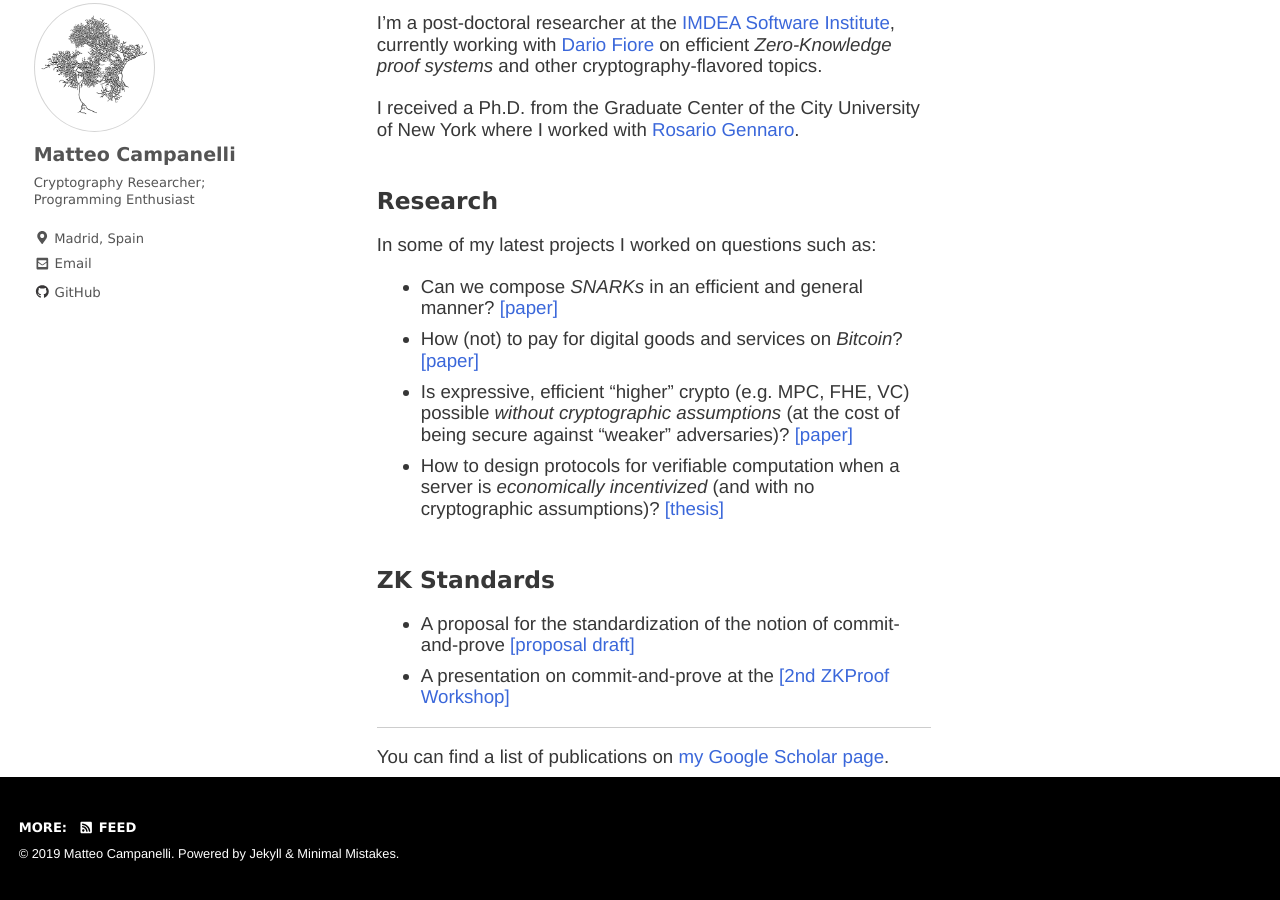
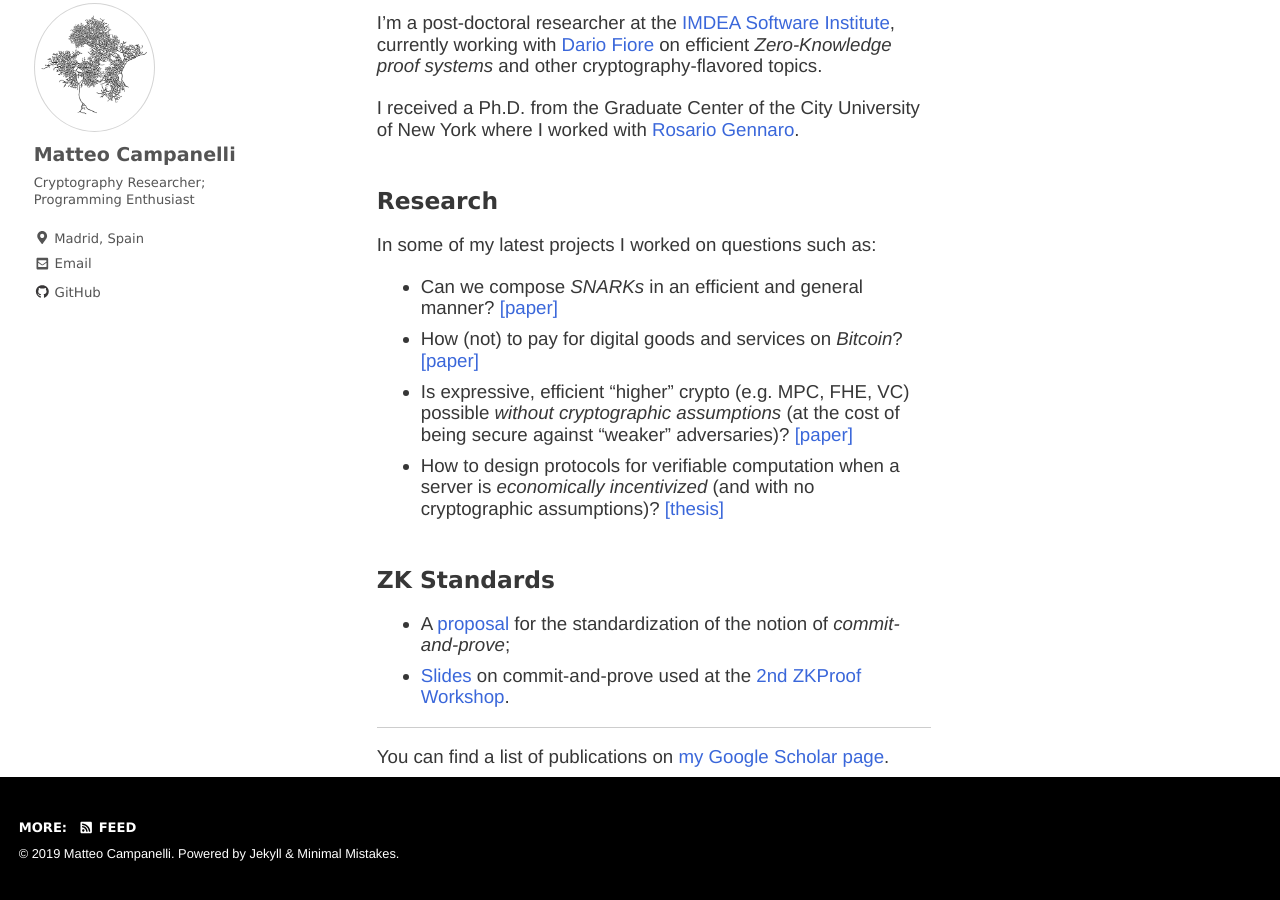
Before and after one commit to matteocam/matteocam.github.io, a Jekyll site: the page built from index.md, in a window 1280 px wide and 900 px high, scrolled down 101 px. Built offline with Jekyll 4.4.1, drawn with Linux system fonts in a browser that asks for light colours; nearby versions of some CDN libraries; some web fonts are replaced; a script that is not in the unit is left out.

Commit message:
Fixed links

```diff
--- a/index.md
+++ b/index.md
@@ -22,8 +22,8 @@ In some of my latest projects I worked on questions such as:
 
 ## ZK Standards
 
-- A proposal for the standardization of the notion of commit-and-prove [[proposal draft]](https://zkproof.org/workshop2/main.html)
-- A presentation on commit-and-prove at the [[2nd ZKProof Workshop]](assets/misc/CP-standard-ZKProof-slides.pdf)
+- A [proposal](assets/misc/zkproof-cp-standards.pdf) for the standardization of the notion of _commit-and-prove_;
+- [Slides](assets/misc/CP-standard-ZKProof-slides.pdf) on commit-and-prove used at the [2nd ZKProof Workshop](https://zkproof.org/workshop2/main.html).
 
 ***
 You can find a list of publications on [my Google Scholar page](https://scholar.google.com/citations?user=8xba6isAAAAJ&hl=en&oi=ao).
```
